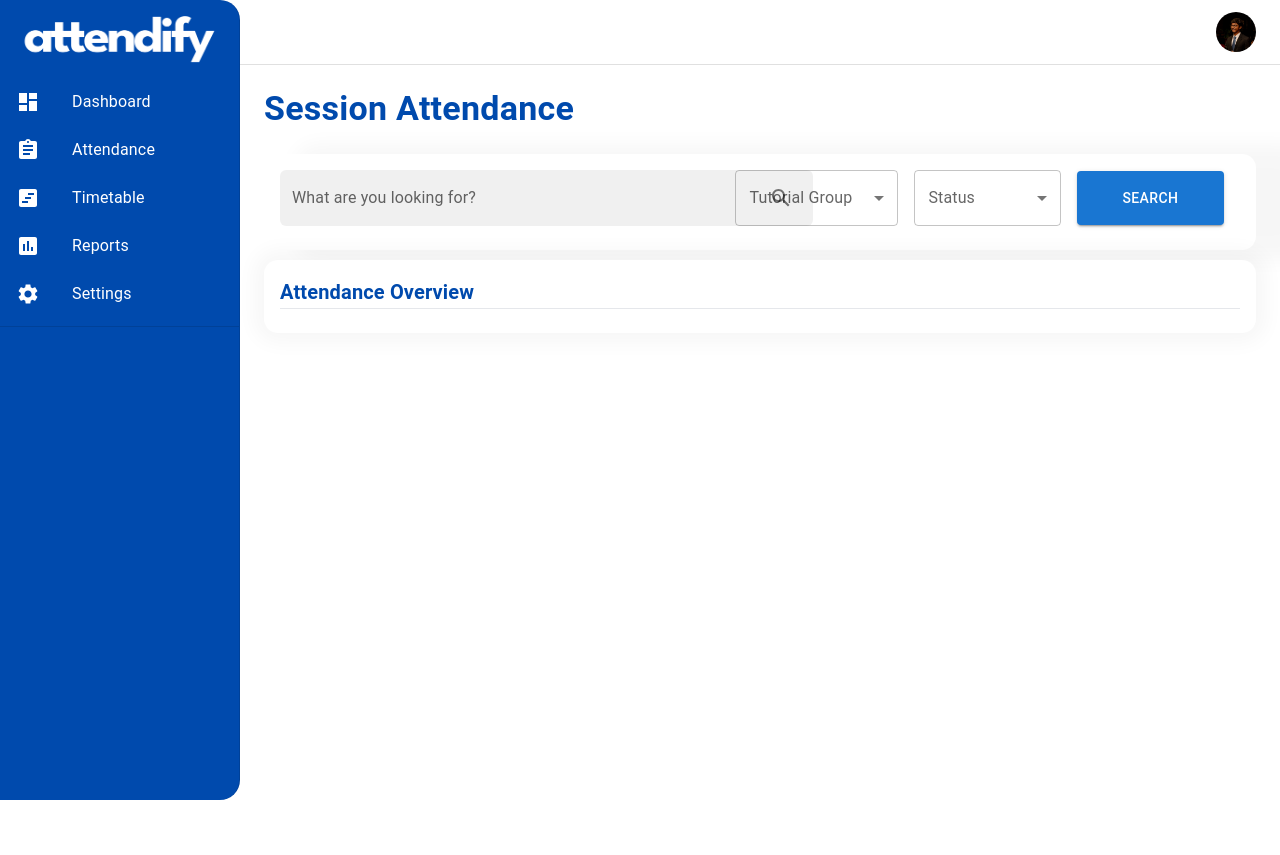
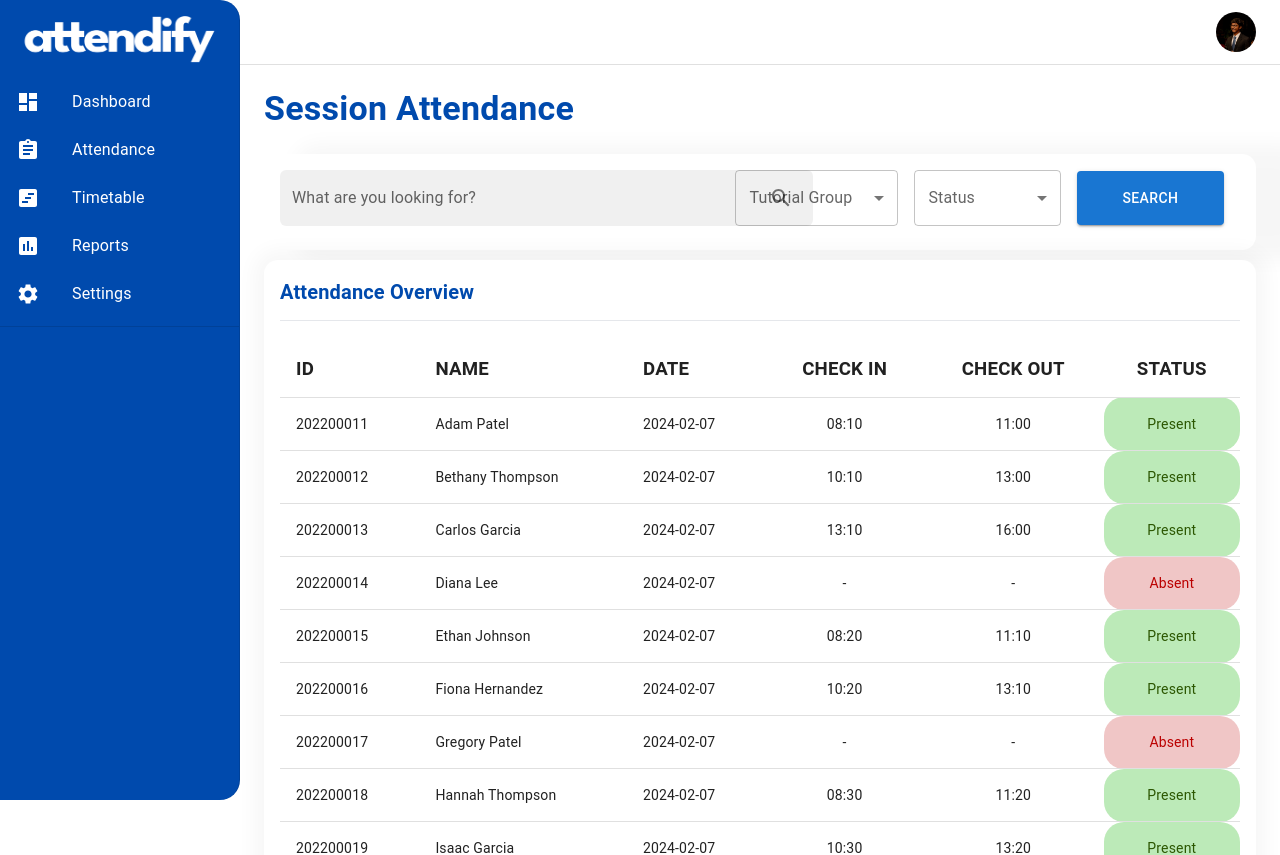
Before and after one commit to Sathurshanan-Manoharan/attendify-frontend, a React (Vite) app: page /attendance in a window 1280 px wide. Shown: the top 855 px of the page. Built offline with nearby package versions, Linux system fonts and the light colour scheme.

Commit message:
Added full second card (Non functional), Bug fixes

```diff
--- a/src/pages/SessionAttendance.jsx
+++ b/src/pages/SessionAttendance.jsx
@@ -11,6 +11,7 @@ import IconButton from "@mui/material/IconButton";
 import Select from "@mui/material/Select";
 import { createTheme, ThemeProvider } from "@mui/material/styles";
 import { Table, TableBody, TableCell, TableContainer, TableHead, TableRow, Paper } from '@mui/material';
+import userData from "../data/UserData";
 //import 'typeface-inter';
 
 /* const textFont = createTheme({
@@ -36,15 +37,15 @@ function SessionAttendance() {
                 <TextField label="What are you looking for?"
                   variant="filled"
                   InputProps={{endAdornment: (<IconButton><SearchIcon /></IconButton>), disableUnderline: true,}}
-                  fullWidth
+                  fullWidth={true}
                   sx={{'& .MuiFilledInput-root': {
                     borderRadius: '6px',},
                       width:'400pt'}}></TextField>
               </FormControl>
             </Grid>
             <Grid item xs={2.2}>
-              <FormControl fullWidth>
-              <TextField select label="Tutorial Group" fullwidth variant="outlined" >
+              <FormControl fullWidth={true}>
+              <TextField select label="Tutorial Group" fullWidth={true} variant="outlined">
                   <MenuItem value="">None</MenuItem>
                   <MenuItem value="group1">Group 1</MenuItem>
                   <MenuItem value="group2">Group 2</MenuItem>
@@ -53,8 +54,8 @@ function SessionAttendance() {
               </FormControl>
             </Grid>
             <Grid item xs={2}>
-              <FormControl fullWidth>
-                <TextField select label="Status" fullWidth variant="outlined">
+              <FormControl fullWidth={true}>
+                <TextField select label="Status" fullWidth={true} variant="outlined">
                   <MenuItem value="">None</MenuItem>
                   <MenuItem value="present">Present</MenuItem>
                   <MenuItem value="absent">Absent</MenuItem>
@@ -62,7 +63,7 @@ function SessionAttendance() {
               </FormControl>
             </Grid>
             <Grid item xs={2} sm={2} md={2}>
-              <Button variant="contained" color="primary" fullWidth sx={{height: '41pt'}}>
+              <Button variant="contained" color="primary" fullWidth={true} sx={{height: '41pt'}}>
                 Search
               </Button>
             </Grid>
@@ -75,9 +76,39 @@ function SessionAttendance() {
         <Card variant="elevation" sx={{boxShadow: '0px 0px 20px 10px rgba(0, 0, 0, 0.035)', borderRadius: '14px', }}>
           <CardContent>
             <Typography variant="h6" color="#004AAD" fontWeight="bold" >Attendance Overview</Typography>
-            <hr></hr>
+            <hr style={{marginBottom: '20px', marginTop: '12px'}}></hr>
+            <TableContainer component={Paper} sx={{boxShadow: 'none'}}>
+              <Table>
+                <TableHead>
+                  <TableRow>
+                    <TableCell align="left" sx={{fontWeight: 'bold', fontSize: '14pt'}}>ID</TableCell>
+                    <TableCell align="left" sx={{fontWeight: 'bold', fontSize: '14pt'}}>NAME</TableCell>
+                    <TableCell align="left" sx={{fontWeight: 'bold', fontSize: '14pt'}}>DATE</TableCell>
+                    <TableCell align="center" sx={{fontWeight: 'bold', fontSize: '14pt'}}>CHECK IN</TableCell>
+                    <TableCell align="center" sx={{fontWeight: 'bold', fontSize: '14pt'}}>CHECK OUT</TableCell>
+                    <TableCell align="center" sx={{fontWeight: 'bold', fontSize: '14pt'}}>STATUS</TableCell>
+                  </TableRow>
+                </TableHead>
+                <TableBody>
+                  {userData.map((user) => (
+                    <TableRow key={user.id}>
+                      <TableCell align="left">{user.id}</TableCell>
+                      <TableCell align="left">{user.name}</TableCell>
+                      <TableCell align="left">{user.date}</TableCell>
+                      <TableCell align="center">{user["check-in"]}</TableCell>
+                      <TableCell align="center">{user["check-out"]}</TableCell>
+                      <TableCell align="center" sx={{
+                        backgroundColor: user.status === 'Present' ? '#BCEAB8' : user.status === 'Absent' ? '#F0C6C6' : 'inherit',
+                        borderRadius: '20px',
+                        padding: '16px',
+                        color: user.status === 'Present' ? '#2C5702' : user.status === 'Absent' ? '#BB0000' : 'inherit',
+                      }}>{user.status}</TableCell>
 
-
+                    </TableRow>
+                  ))}
+                </TableBody>
+              </Table>
+            </TableContainer>
           </CardContent>
         </Card>
       </div>
```
